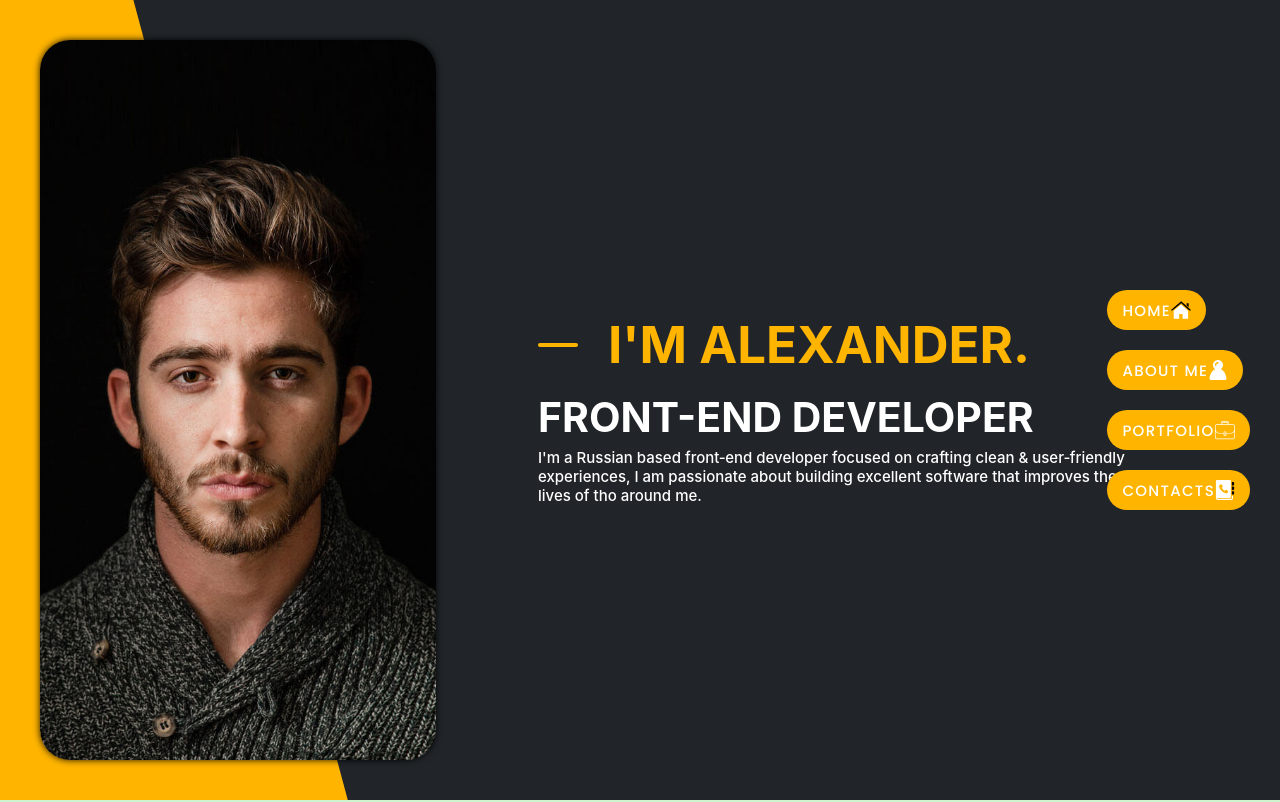
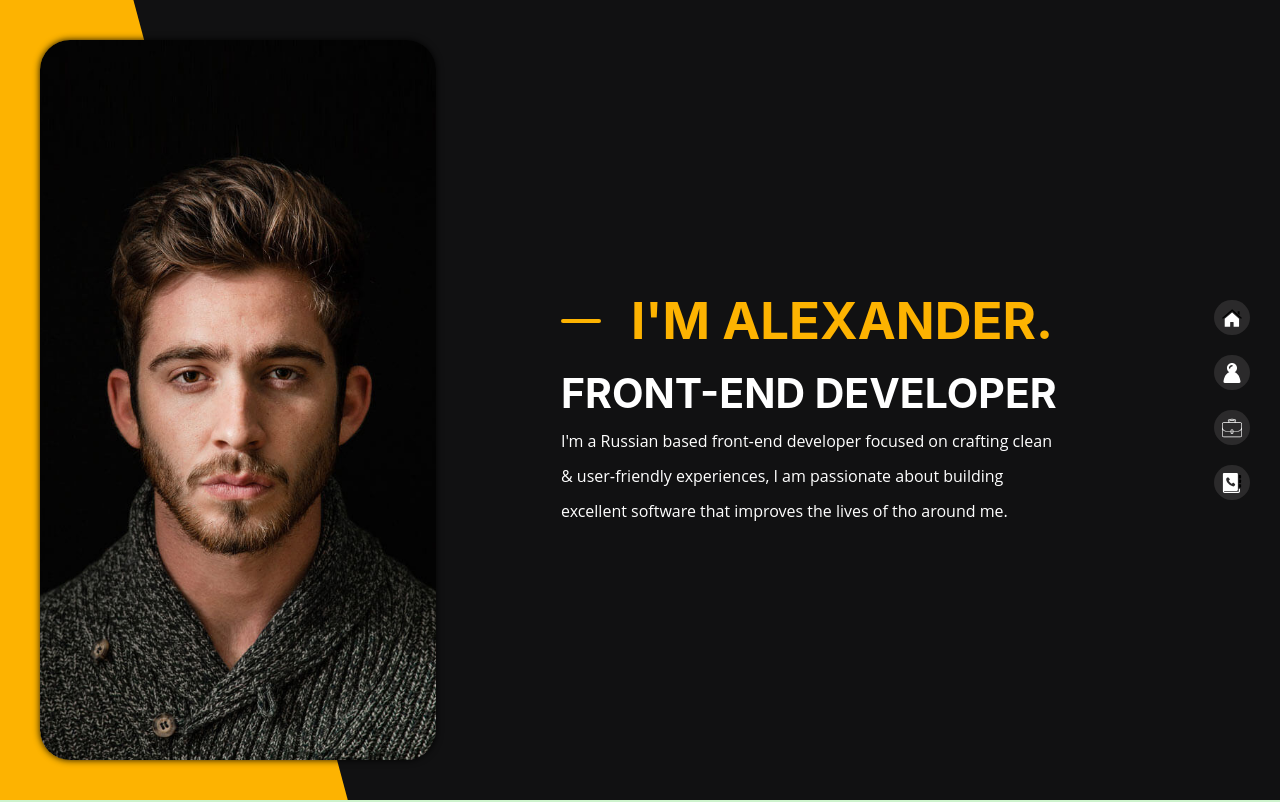
Before and after one commit to Alexander-Gladkikh/portfolio, a React (Create React App) app: page / in a window 1280 px wide. Shown: the top 802 px of the page. Built offline with nearby package versions, Linux system fonts and the light colour scheme.

Commit message:
hover effect with navigation

```diff
--- a/src/common/styles/sass/variable.scss
+++ b/src/common/styles/sass/variable.scss
@@ -1,4 +1,4 @@
 
 $textColor: #fff;
-$primaryColor: #ffb400;
-$bgColor:#212529;
+$primaryColor: #fdb301;
+$bgColor: #111112;
--- a/src/component/main/Main.module.scss
+++ b/src/component/main/Main.module.scss
@@ -27,12 +27,13 @@
     background-position: top;
     border-radius: 30px;
     box-shadow: 0 0 7px rgb(0 0 0 / 90%);
+    margin-right: 125px;
   }
   .info {
-    max-width: 600px;
+    max-width: 500px;
     display: flex;
     flex-direction: column;
-    margin: 0 auto;
+   // margin: 0 auto;
 
     & h1 {
       @include fontSettings(51px, 62px, 700, $primaryColor);
@@ -53,6 +54,11 @@
       @include fontSettings(41px, 62px, 700, $textColor);
       text-transform: uppercase;
     }
+    & p {
+      font-family: Open Sans,sans-serif;
+      font-size: 16px;
+      line-height: 35px;
+    }
 
   }
 }
--- a/src/component/nav/Nav.module.scss
+++ b/src/component/nav/Nav.module.scss
@@ -6,32 +6,52 @@
   right: 30px;
   display: flex;
   flex-direction: column;
+  align-items: flex-end;
   top: 50%;
   transform: translateY(-50%);
+
   .navItem {
-    display: block;
+    display: flex;
+    align-items: center;
     width: fit-content;
     margin-bottom: 20px;
-    height: 40px;
-    padding: 0 15px;
+    height: 35px;
+    padding: 0 8px;
     border-radius: 50px;
-    background-color: $primaryColor;
+    background-color: #2b2a2b;
+    &:hover {
+      background-color:$primaryColor;
+    }
+
     &:last-child {
       margin-bottom: 0;
     }
+
     a {
       display: flex;
       justify-content: space-between;
       align-items: center;
       width: 100%;
       height: 100%;
-      @include font-source-sans(15px, $textColor, 500);
-      letter-spacing: 1.3px;
+      @include font-source-sans(12px, $textColor, 500);
       text-decoration: none;
       cursor: pointer;
+
+      &:hover {
+        letter-spacing: 1.3px;
+      }
+
+      &:hover span {
+        font-size: 12px;
+        margin-right: 5px;
+      }
+
       span {
+        font-size: 0;
+        transition: .3s;
       }
     }
+
     .image {
       height: 20px;
     }
```
